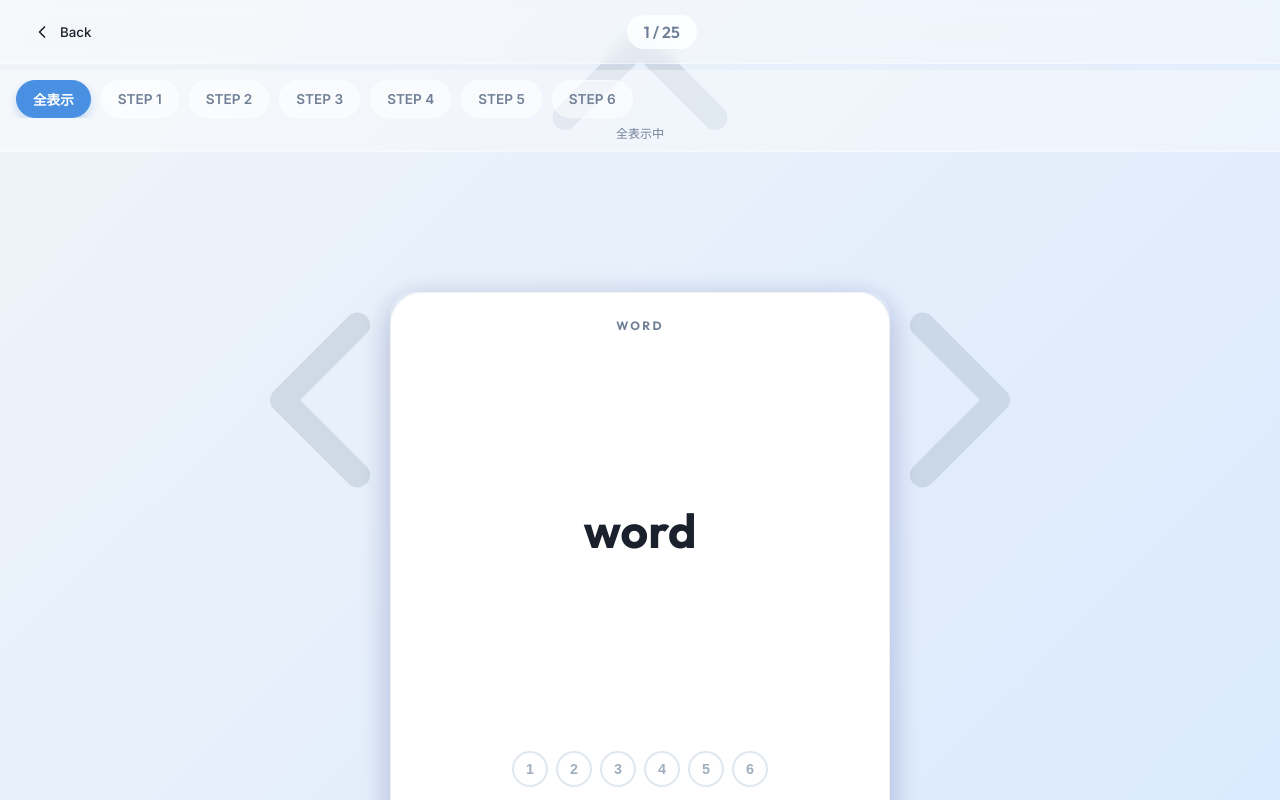
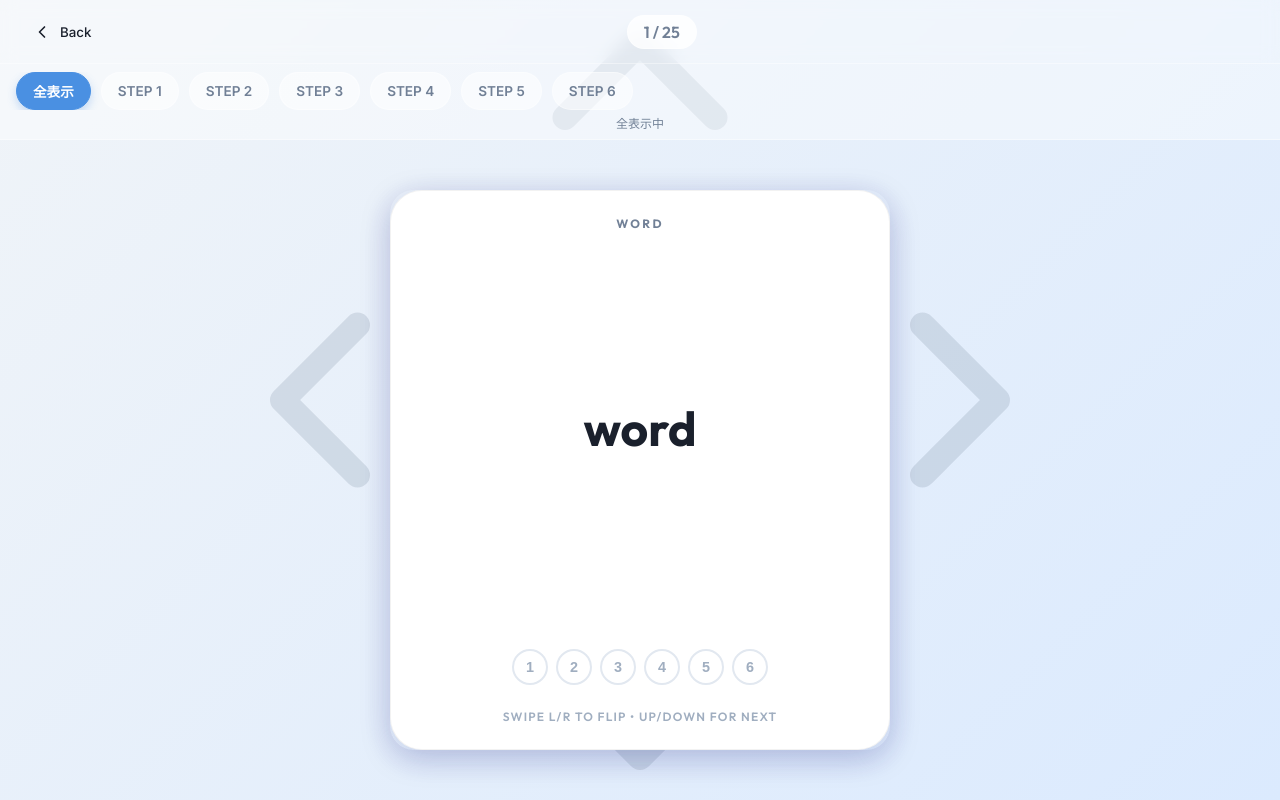
Before and after one commit to gangbu1234/wordbooks, a Next.js app: page /learn/basic_words in a window 1280 px wide. Built offline with nearby package versions, Linux system fonts and the light colour scheme.

Commit message:
UI: Reduce excessive spacing between filter info and flashcard for a more compact layout

```diff
--- a/app/learn/[book]/Learn.module.css
+++ b/app/learn/[book]/Learn.module.css
@@ -69,8 +69,8 @@
 }
 
 .filterArea {
-    margin-top: 70px;
-    padding: 10px 0;
+    margin-top: 64px;
+    padding: 8px 0;
     background: var(--glass);
     border-bottom: 1px solid var(--glass);
     z-index: 90;
@@ -114,7 +114,7 @@
     font-size: 0.75rem;
     color: var(--text-dim);
     text-align: center;
-    margin-top: 6px;
+    margin-top: 4px;
     font-weight: 500;
 }
 
@@ -122,9 +122,10 @@
     flex: 1;
     display: flex;
     justify-content: center;
-    align-items: center;
+    align-items: flex-start;
+    /* Align to top to reduce lead space */
     position: relative;
-    padding: 20px;
+    padding: 10px 20px;
 }
 
 .error {
--- a/components/Flashcard.module.css
+++ b/components/Flashcard.module.css
@@ -2,8 +2,8 @@
     display: flex;
     justify-content: center;
     align-items: center;
-    height: 100vh;
-    width: 100vw;
+    width: 100%;
+    height: 100%;
     position: relative;
     overflow: hidden;
 }
@@ -44,13 +44,7 @@
     border: 1px solid rgba(0, 0, 0, 0.05);
 }
 
-.cardFront {
-    /* Front face style */
-}
 
-.cardBack {
-    /* Back face style */
-}
 
 .word {
     font-family: var(--font-outfit), sans-serif;
```
